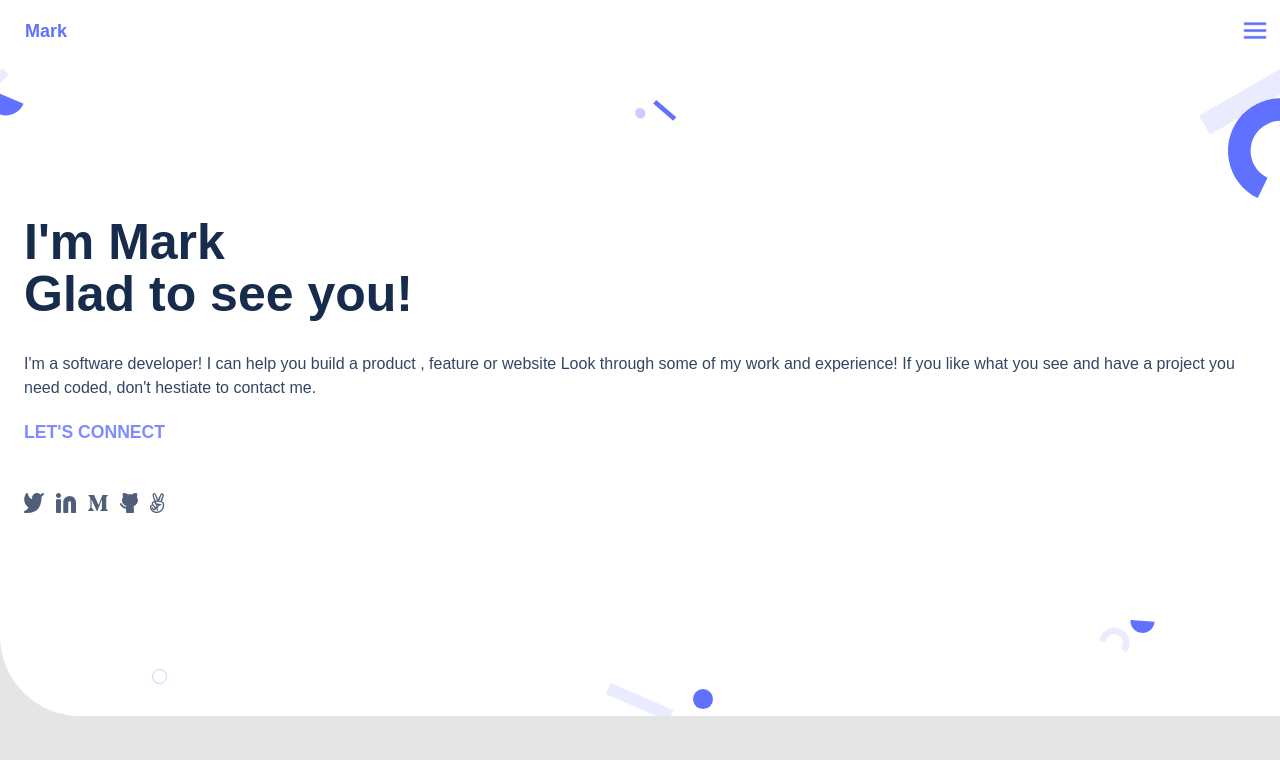
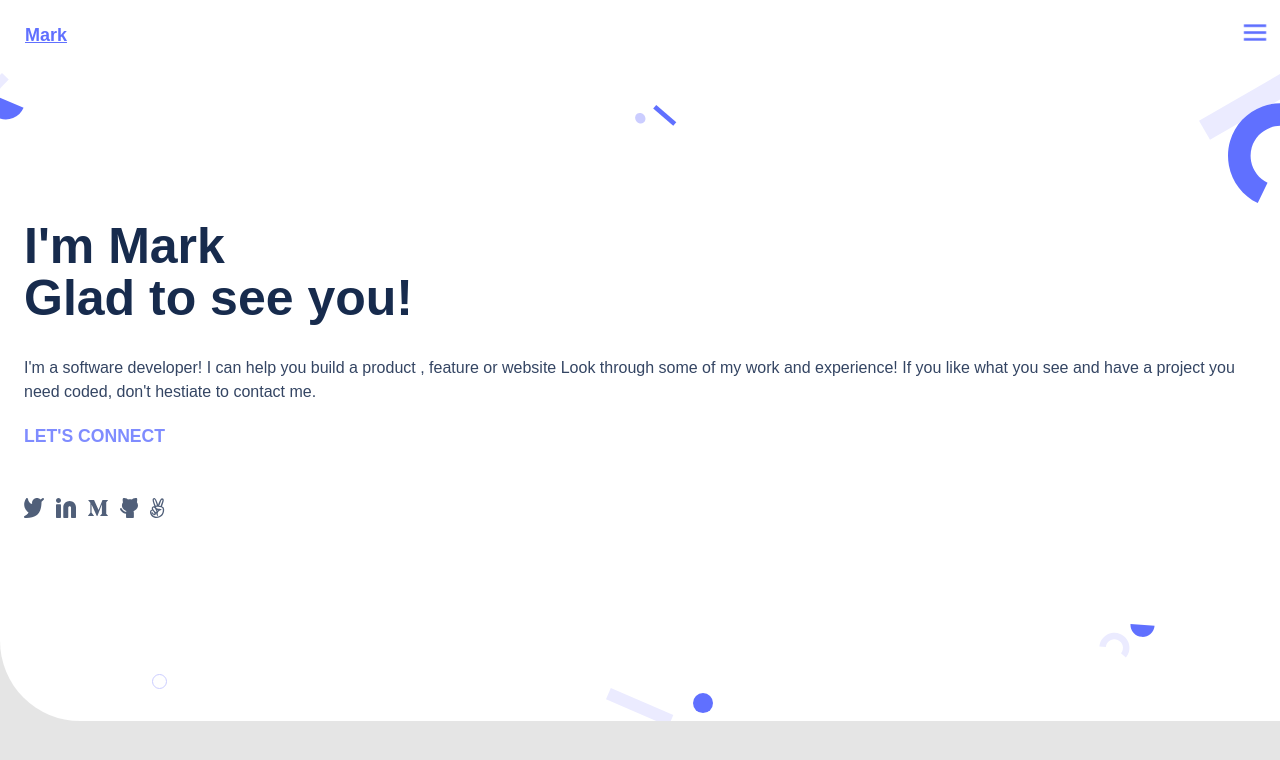
Before and after one commit to MarkYegon7/Mark-Portfolio, a website: page index.html in a window 1280 px wide. Drawn offline with Linux system fonts and the light colour scheme.

Commit message:
Add a tag to index file

```diff
--- a/index.html
+++ b/index.html
@@ -8,7 +8,7 @@
 </head>
 <body>
     <header class="header-logo">
-        <h2 class="LOGO">Mark</h2>
+        <h2><a href="#" class="LOGO">Mark</a></h2>
         <nav>
             <img src="images/Enabled.png" alt="" class="image-icon">
         </nav>
@@ -25,7 +25,7 @@
                  hestiate to contact me.
              </p>
 
-             <p class="lets-connect">LET'S CONNECT</p>
+             <h2 class="lets-connect">LET'S CONNECT</h2>
 
              <ul class="social-buttons">
                  <li><a href="#"><img src="images/Vector.svg" class="icons"></a></li>
```
